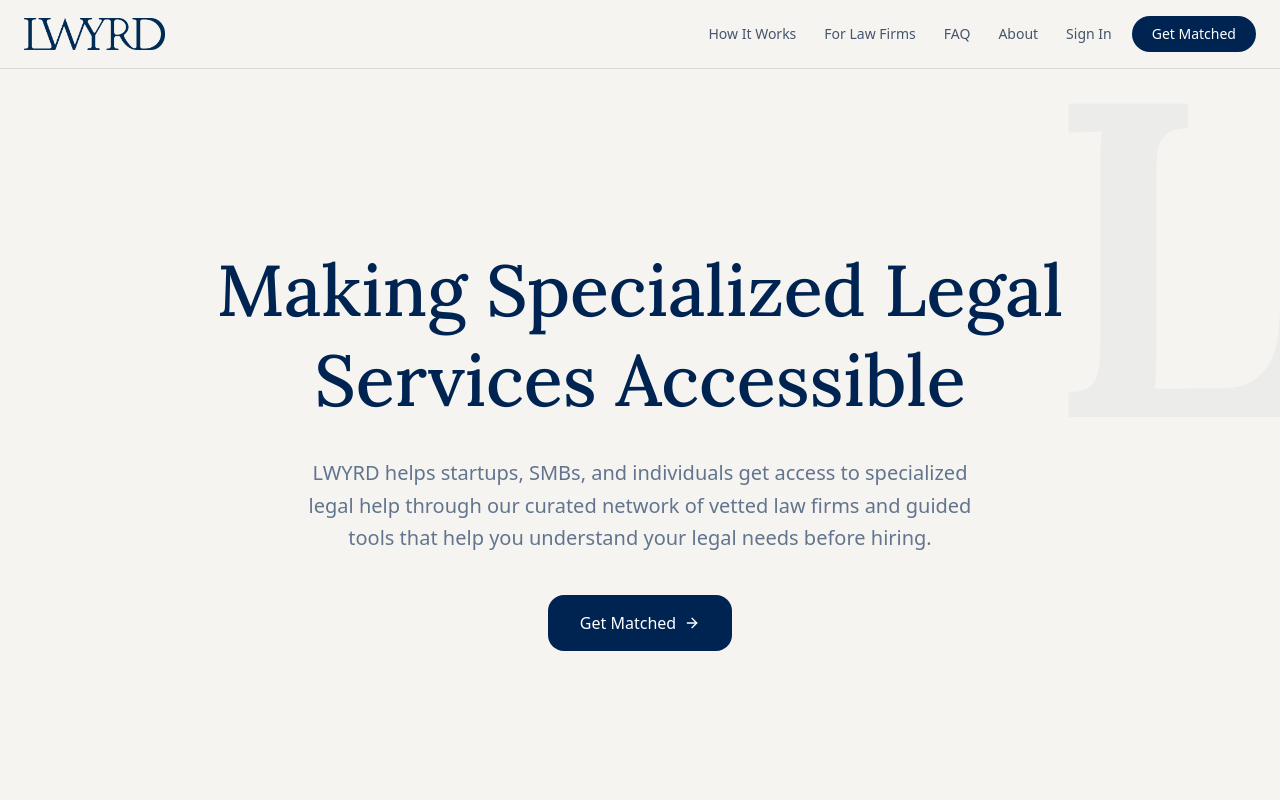
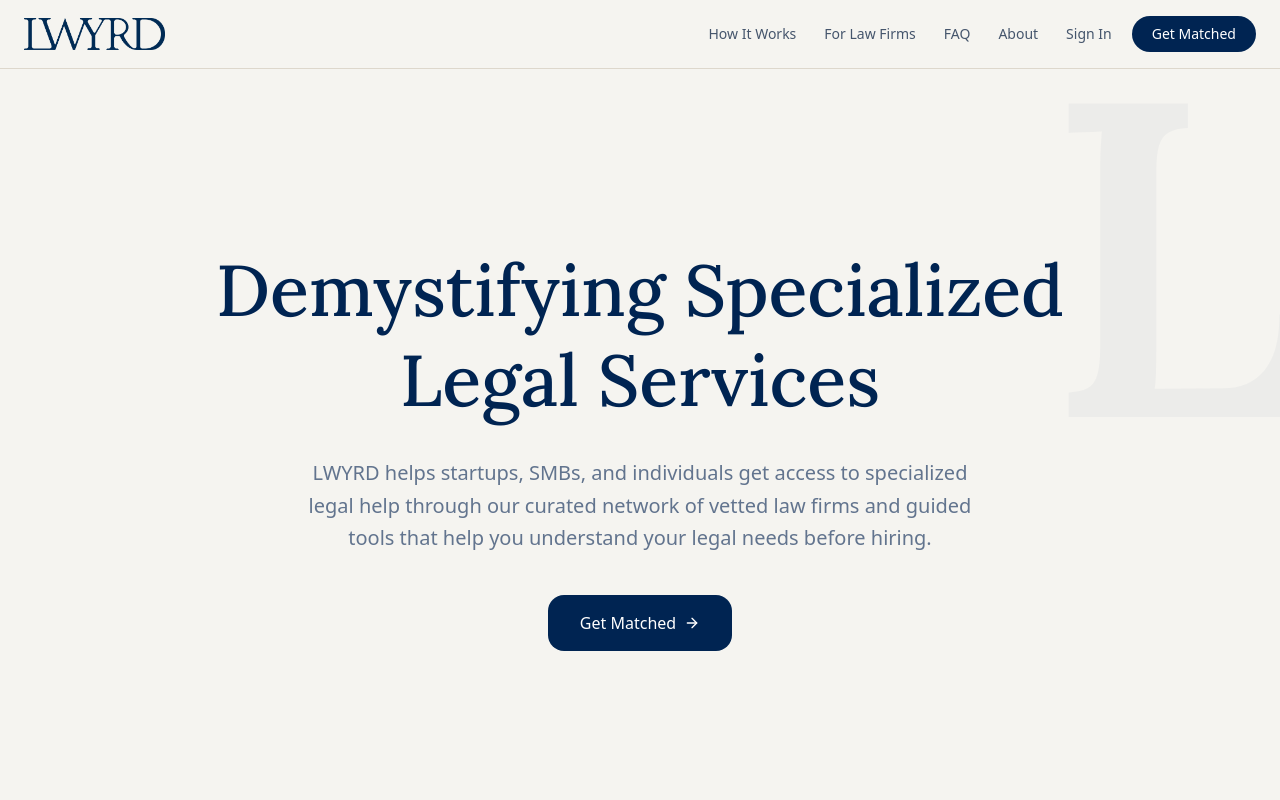
Before and after one commit to RKBaller500/lwyrd-site, a Next.js app: page / in a window 1280 px wide. Shown: the top 800 px of the page. Built offline with nearby package versions, Linux system fonts and the light colour scheme; no server answers.

Commit message:
updated headline

```diff
--- a/src/components/landing/HeroSection.tsx
+++ b/src/components/landing/HeroSection.tsx
@@ -41,9 +41,7 @@ export default function HeroSection() {
           className="text-4xl sm:text-5xl lg:text-6xl xl:text-7xl text-[#002452] leading-tight mb-8"
           style={{ ...lora, fontWeight: 500 }}
         >
-          Making Specialized Legal
-          <br />
-          Services Accessible
+          Demystifying Specialized Legal Services
         </motion.h1>
 
         <motion.p
```
